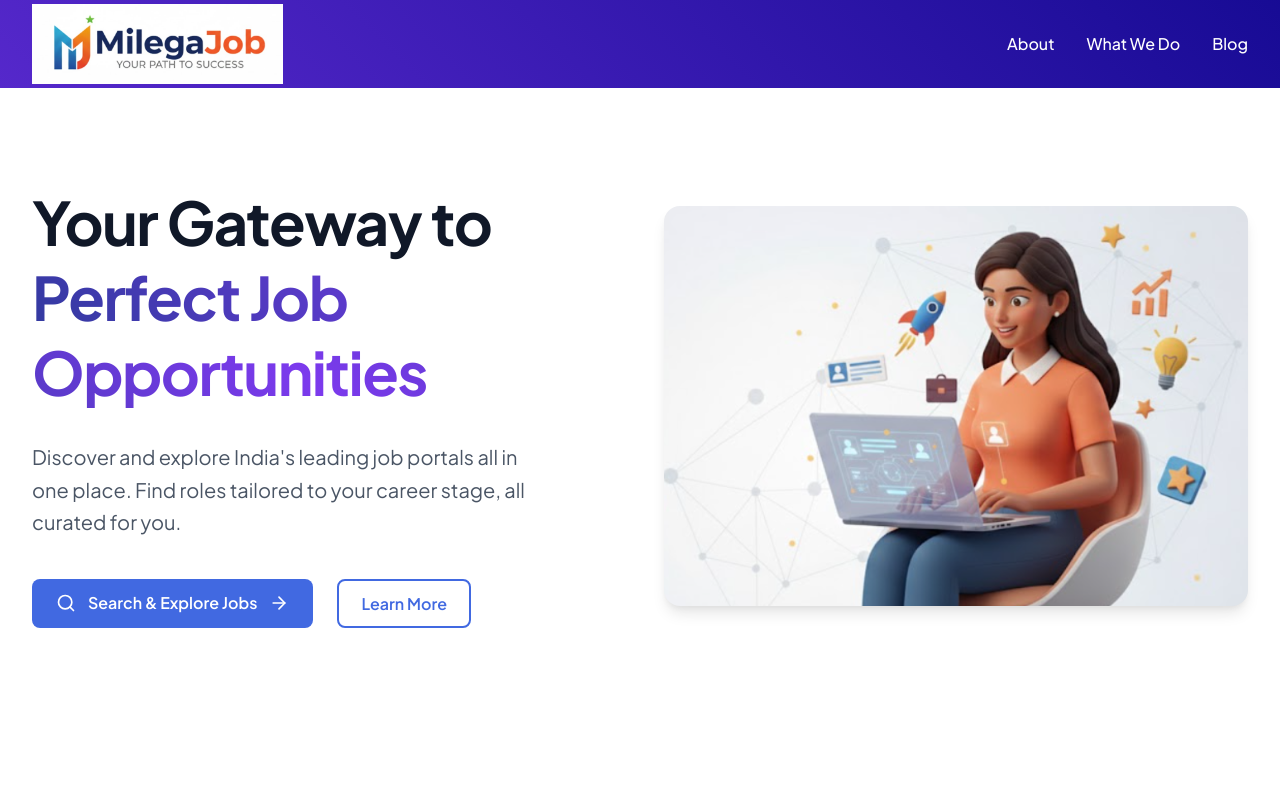
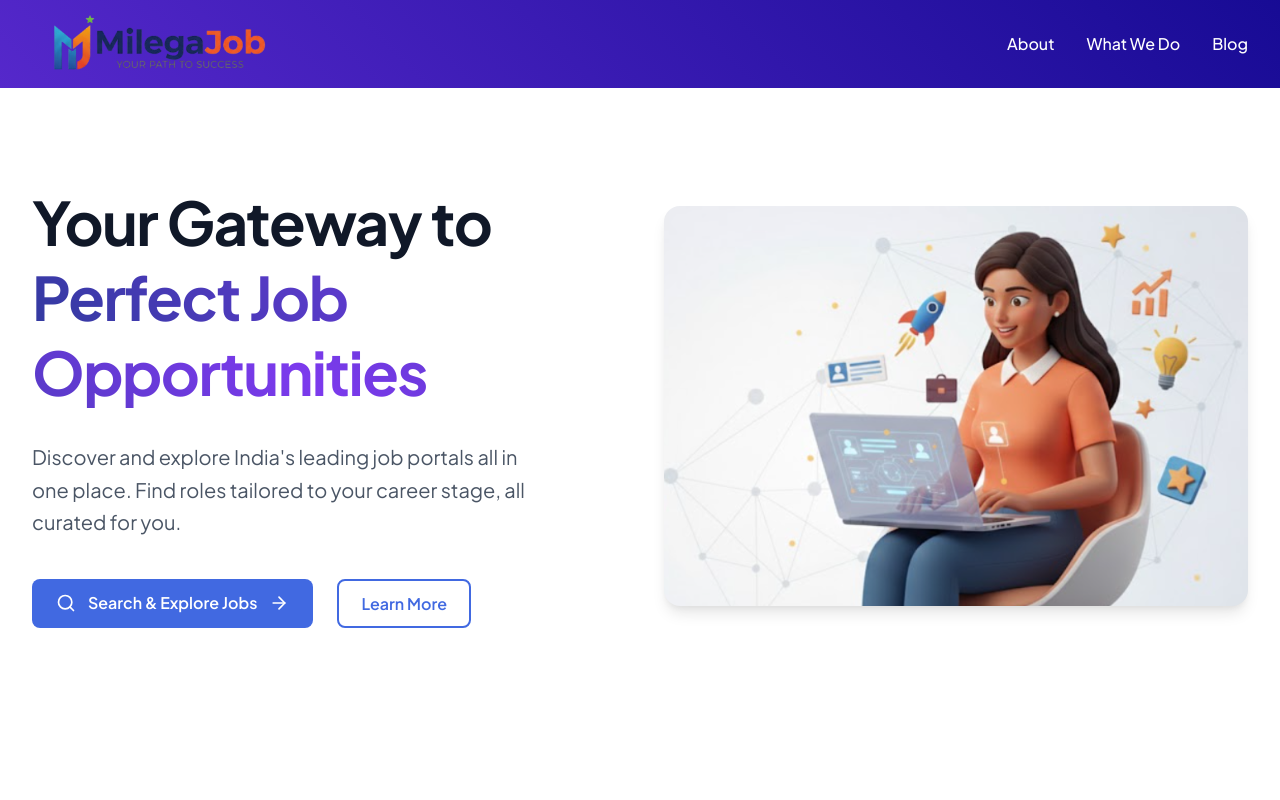
Before and after one commit to rootvishal/milegajob, a Next.js app: page / in a window 1280 px wide. Shown: the top 800 px of the page. Built offline with nearby package versions, Linux system fonts and the light colour scheme.

Commit message:
png logo updating

```diff
--- a/app/components/Logo.tsx
+++ b/app/components/Logo.tsx
@@ -4,7 +4,7 @@
   return (
     <div className="flex items-center gap-2 hover:opacity-90 transition-opacity">
       <Image
-        src="/logo1.png"
+        src="/logo2.png"
         alt="Milega Job Logo"
         width={200}
         height={67}
```
Also changed, not shown: logo2.png (added), public/logo2.png (added).
